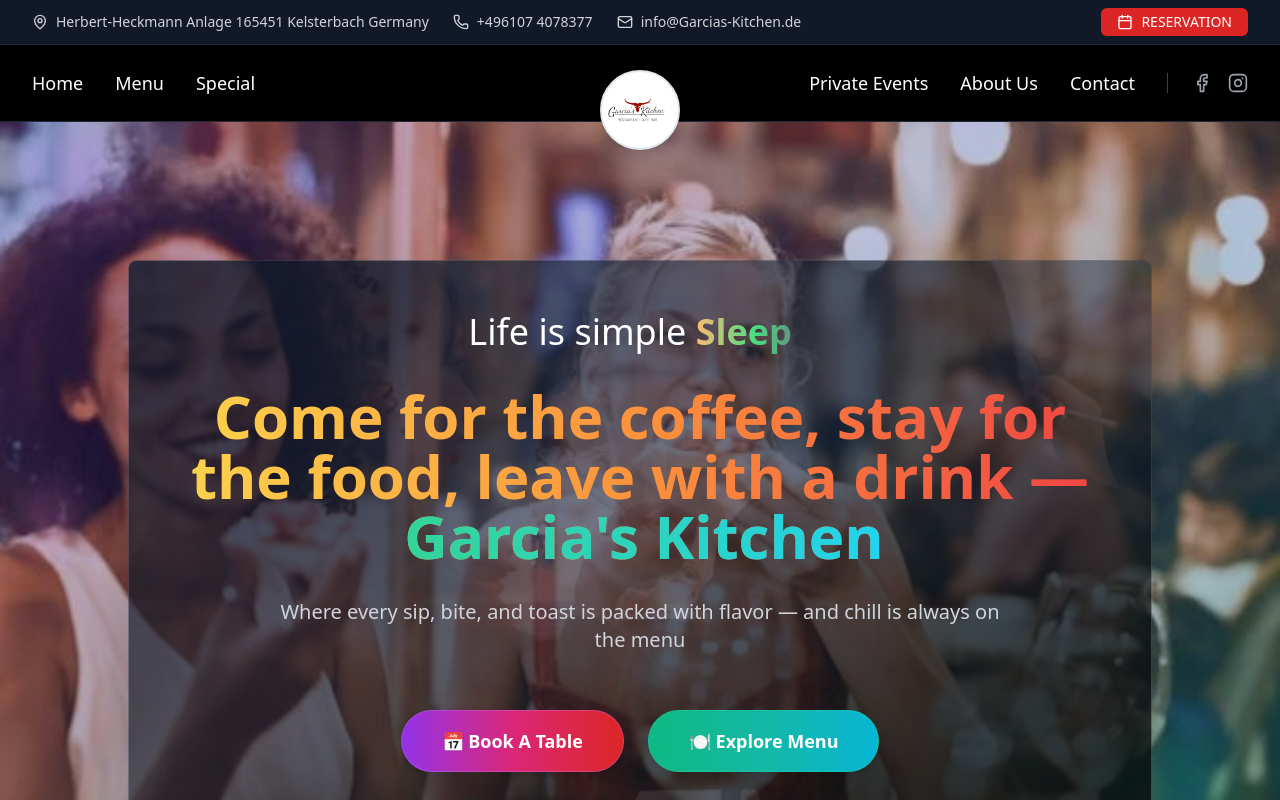
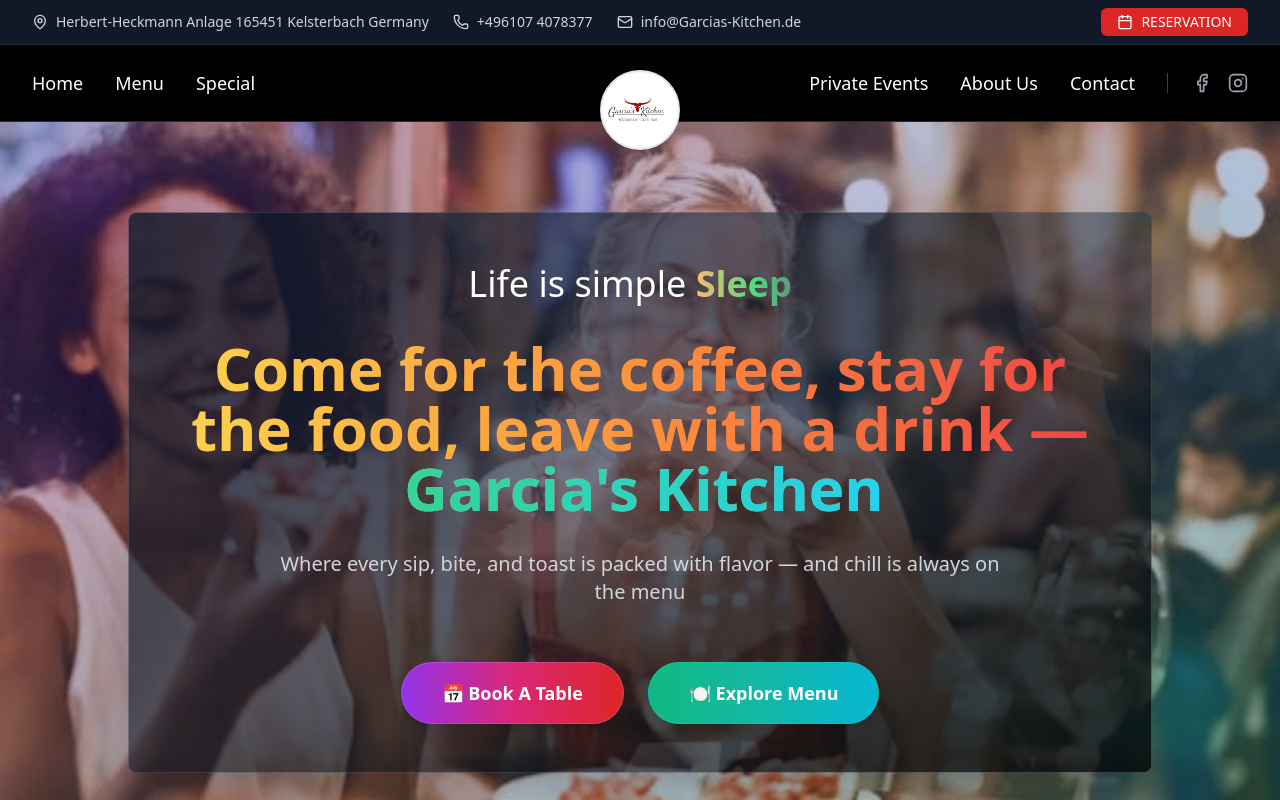
Before and after one commit to lakshmansinghmalviya/restourant-website, a React (Vite) app: page / in a window 1280 px wide. Shown: the top 800 px of the page. Built offline with nearby package versions, Linux system fonts and the light colour scheme.

Commit message:
fixed the hero sectioin

```diff
--- a/src/components/Hero.tsx
+++ b/src/components/Hero.tsx
@@ -51,7 +51,7 @@
   };
 
   return (
-    <div className="relative flex justify-center items-center px-4 py-8 min-h-screen overflow-hidden">
+    <div className="relative flex justify-center items-center px-4 py-8 max-h-[50%] overflow-hidden">
 
       {/* Auto-sliding main background images */}
       {mainBackgroundImages.map((img, index) => (
```
